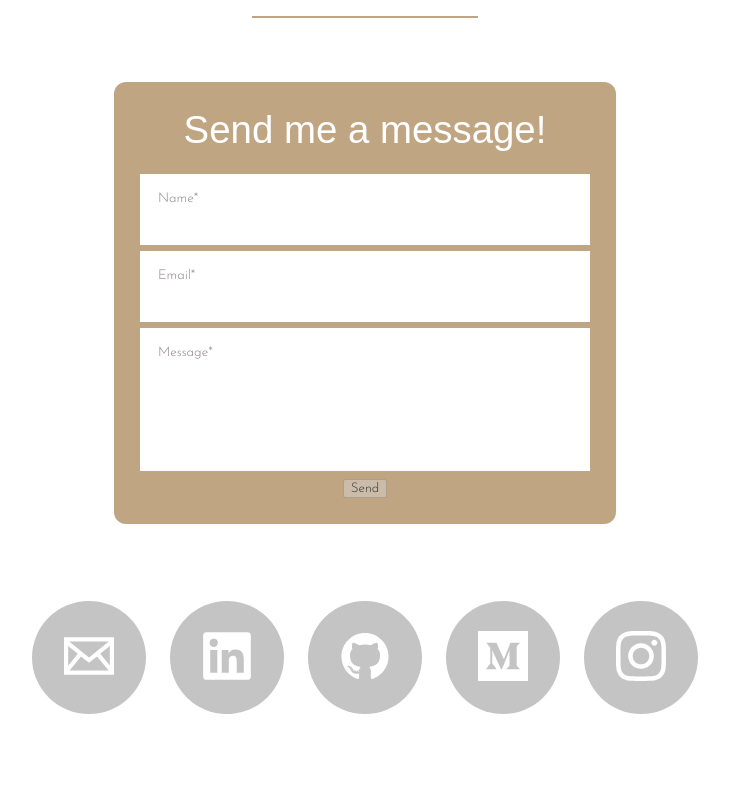
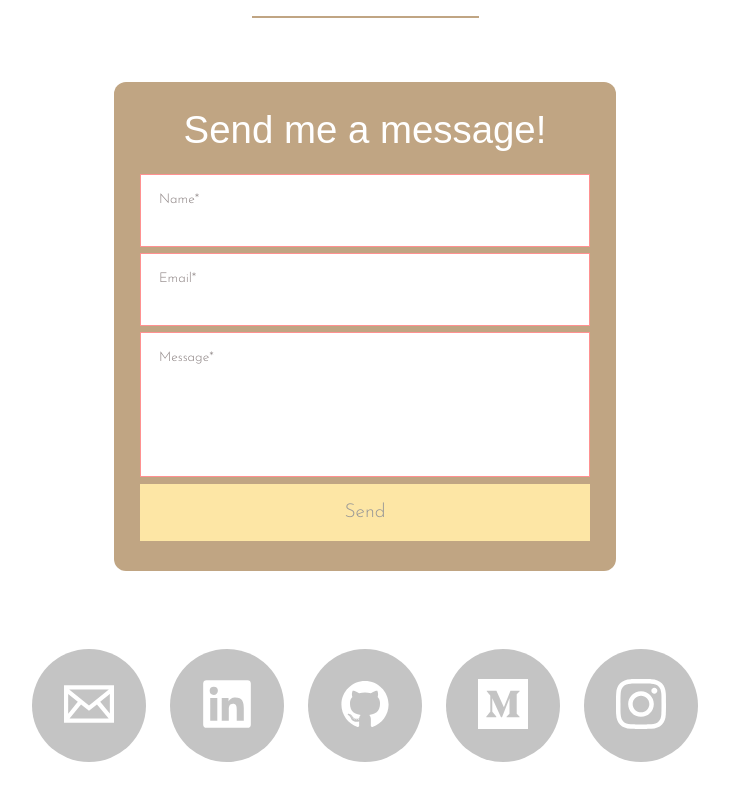
Before and after one commit to dougschallmoser/portfolio, a React (Create React App) app: page / in a window 1280 px wide. Shown: the part 4078-4878 px from the top of the page, without its empty margins (275-1004 px from the left). Built offline with nearby package versions, Linux system fonts and the light colour scheme; no server answers; a web font is replaced by a local one.

Commit message:
update styling of form button

```diff
--- a/public/styles/main.css
+++ b/public/styles/main.css
@@ -229,6 +229,10 @@
   box-shadow: #e0c099 0px 3px 30px;
 }
 
+form div {
+  border: 1px solid rgb(0, 235, 0);
+}
+
 #contact-form p {
   margin-bottom: 5%;
   font-size: 2em;
@@ -249,25 +253,31 @@
 }
 
 #contact-form input[type="text"]:focus,
-#contact-form input[type="submit"]:focus,
+button:focus,
 #contact-message:focus {
   outline-style: none;
   border-bottom: 1px solid #c0a583a9;
   transition: 1s;
 }
 
-#contact-form input[type="submit"] {
+form button {
   font-size: 1em;
   cursor: pointer;
-  background: rgb(253, 230, 165);
   margin-bottom: 1%;
+  background: rgb(255, 218, 115);
   width: 100%;
   padding: 4% 4%;
   border: 1px solid transparent;
 }
 
-#contact-form input[type="submit"]:hover {
-  background: rgb(255, 218, 115);
+form button:hover {
+  background: rgb(255, 205, 66);
+}
+
+form button:disabled {
+  color: rgb(151, 151, 151);
+  background: rgb(253, 230, 165);
+  cursor: default;
 }
 
 #contact-form span:first-child {
@@ -305,6 +315,10 @@
   box-sizing: border-box;
   background: transparent;
   transition: 1s;
+}
+
+.error {
+  border: 1px solid rgb(255, 145, 145);
 }
 
 .contact-icon:not(:last-child) {
```
Also changed, not shown: 1 other file (tests, documents, lock files or other folders).
